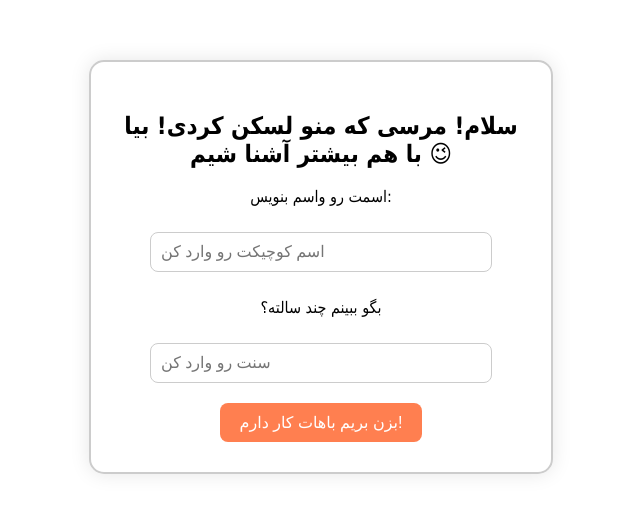
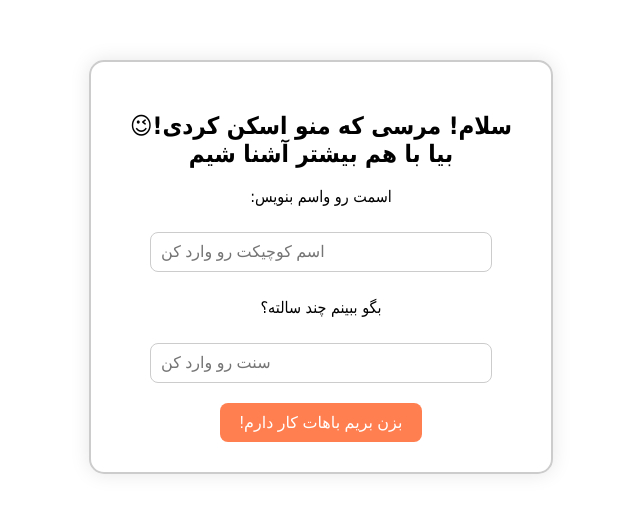
Before and after one commit to hoseinmombeni724-maker/perfume-shop-izeh.io, a plain HTML site: page index.html in a window 1280 px wide. Shown: the part 133-646 px from the top of the page, without its empty margins (319-959 px from the left). Drawn offline with Linux system fonts and the light colour scheme.

Commit message:
Update index.html

```diff
--- a/index.html
+++ b/index.html
@@ -51,13 +51,14 @@
 </head>
 <body>
 <div class="container" id="step1">
-    <h2>سلام! مرسی که منو لسکن کردی! بیا با هم بیشتر آشنا شیم 😉</h2>
-    <p>اسمت رو واسم بنویس:</p>
+    <h2>😉سلام!
+        مرسی که منو اسکن کردی! بیا با هم بیشتر آشنا شیم</h2>
+    <p>:اسمت رو واسم بنویس</p>
     <input type="text" id="firstname" placeholder="اسم کوچیکت رو وارد کن">
     <p>بگو ببینم چند سالته؟</p>
     <input type="text" id="lastname" placeholder="سنت رو وارد کن">
     <br>
-    <button onclick="nextStep()">بزن بریم باهات کار دارم!</button>
+    <button onclick="nextStep()">!بزن بریم باهات کار دارم</button>
 </div>
 
 <div class="container hidden" id="step2">
```
